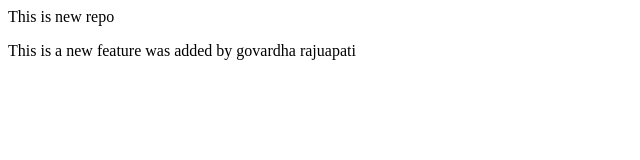
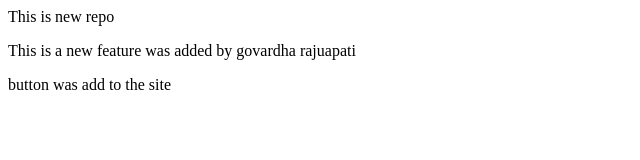
Before and after one commit to manaclgstudent/localrepo, a plain HTML site: page index.html in a window 1280 px wide. Shown: the whole page, without its empty margins (0-640 px from the left). Drawn offline with Linux system fonts and the light colour scheme.

Commit message:
added button to the site

```diff
--- a/index.html
+++ b/index.html
@@ -1,3 +1,4 @@
 <p>This is new repo</p>
 
 <p>This is a new feature was added by govardha rajuapati</p>
+<p> button was add to the site</p>
```
